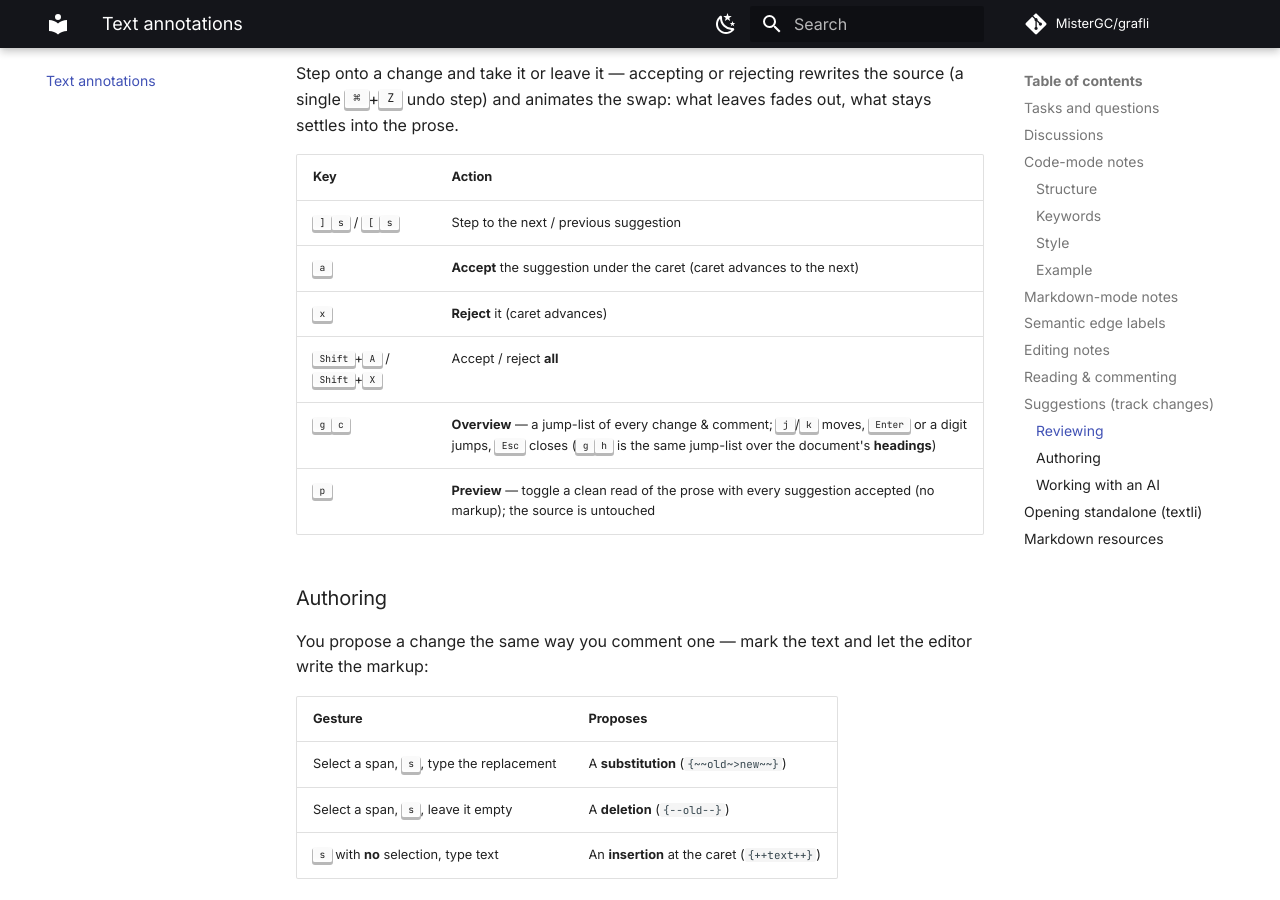
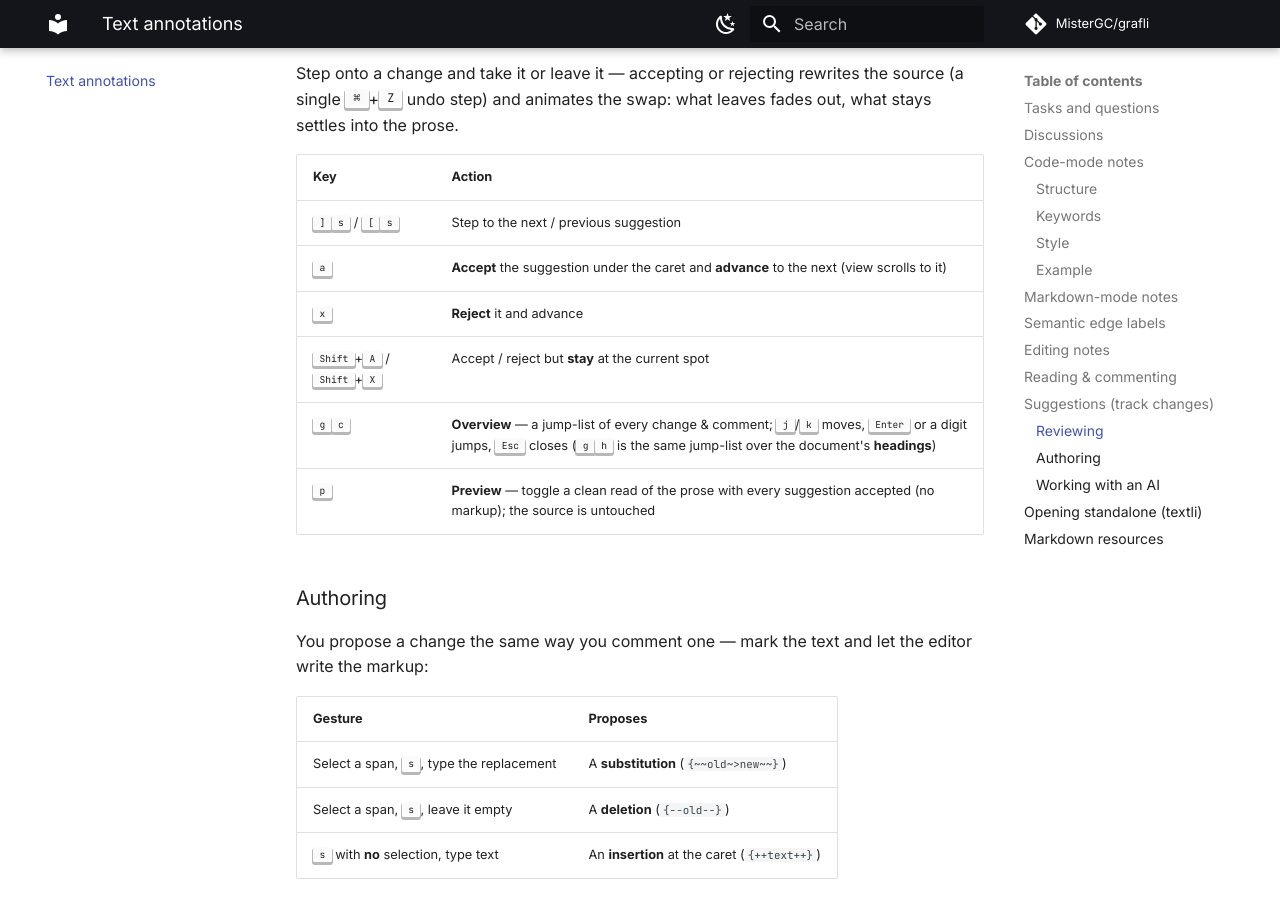
Before and after one commit to MisterGC/grafli, an MkDocs documentation site: the page built from docs/text-annotations.md, in a window 1280 px wide and 900 px high, scrolled down 6750 px. Built offline with MkDocs 1.6.1 and Material for MkDocs 9.7.7, drawn with Linux system fonts in a browser that asks for light colours; comment, search, counter and statistics services are not loaded.

Commit message:
Suggestion review: a/x accept-reject and advance (scrolls to the next decision); ⇧A/⇧X resolve but stay put (replaces accept/reject-all)

```diff
--- a/docs/text-annotations.md
+++ b/docs/text-annotations.md
@@ -253,9 +253,9 @@ leaves fades out, what stays settles into the prose.
 | Key | Action |
 |-----|--------|
 | <kbd>]</kbd><kbd>s</kbd> / <kbd>[</kbd><kbd>s</kbd> | Step to the next / previous suggestion |
-| <kbd>a</kbd> | **Accept** the suggestion under the caret (caret advances to the next) |
-| <kbd>x</kbd> | **Reject** it (caret advances) |
-| <kbd>Shift</kbd>+<kbd>A</kbd> / <kbd>Shift</kbd>+<kbd>X</kbd> | Accept / reject **all** |
+| <kbd>a</kbd> | **Accept** the suggestion under the caret and **advance** to the next (view scrolls to it) |
+| <kbd>x</kbd> | **Reject** it and advance |
+| <kbd>Shift</kbd>+<kbd>A</kbd> / <kbd>Shift</kbd>+<kbd>X</kbd> | Accept / reject but **stay** at the current spot |
 | <kbd>g</kbd><kbd>c</kbd> | **Overview** — a jump-list of every change & comment; <kbd>j</kbd>/<kbd>k</kbd> moves, <kbd>Enter</kbd> or a digit jumps, <kbd>Esc</kbd> closes (<kbd>g</kbd><kbd>h</kbd> is the same jump-list over the document's **headings**) |
 | <kbd>p</kbd> | **Preview** — toggle a clean read of the prose with every suggestion accepted (no markup); the source is untouched |
 
```
Also changed, not shown: CHANGELOG.md (+4 -3 lines), docs/keybindings.md (+1 -1 lines), examples/suggestions-demo.md (+3 -3 lines), 2 other files.
